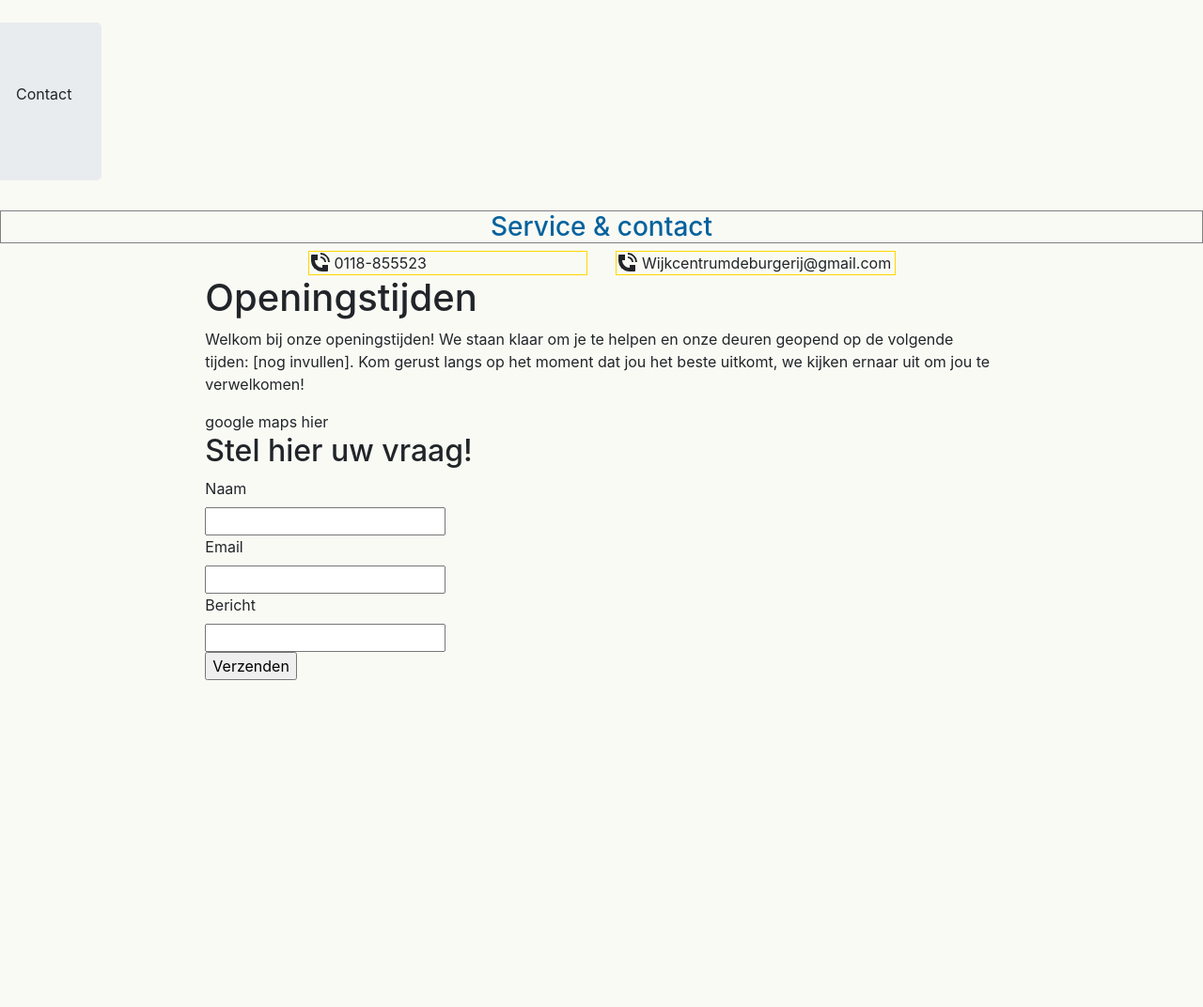
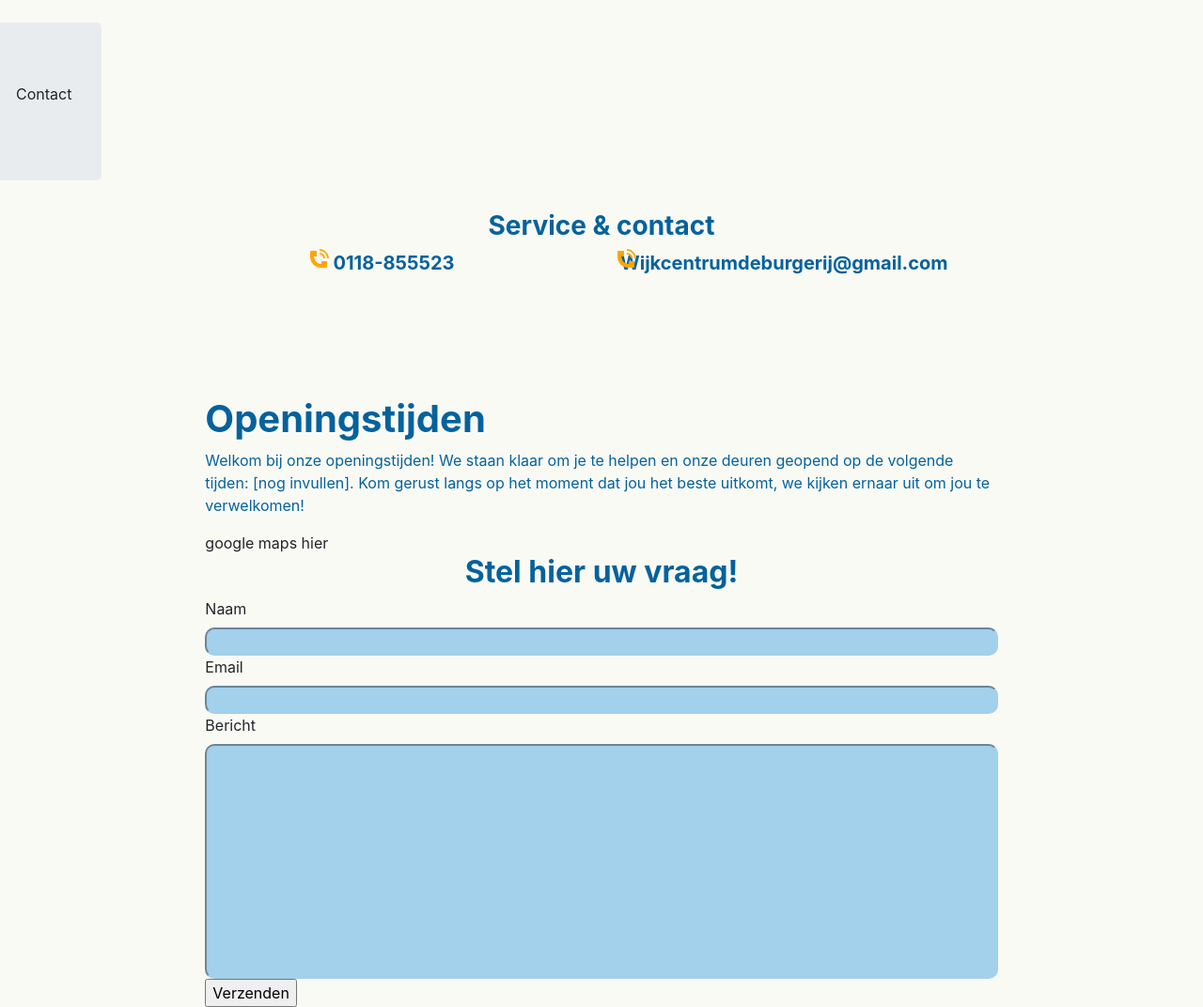
Before and after one commit to Jaffer2000/website-deburgerij, a PHP site: a page that uses index.php in a window 1280 px wide. Shown: the part 58-1130 px from the top of the page at 94% size. Before the commit the page ends 782 px from the top, so only its background shows below. Run offline with PHP 8.4, Linux system fonts and the light colour scheme; data comes from the database, SQL or seed files in the repository; some libraries are stand-ins or nearby versions.

Commit message:
tussentijdse push
is voor thuiswerken

```diff
--- a/css/css.css
+++ b/css/css.css
@@ -53,7 +53,7 @@ ul, ol {
 .contacth3{
     text-align: center;
     color: #03629D;
-    border: 1px solid gray;
+    font-weight: bold;
 }
 
 /* Phone icon */
@@ -64,8 +64,9 @@ ul, ol {
     width: 22px;
     height: 22px;
     transform: scale(var(--ggs,1));
+    color: orange;
+ }
 
- }
  .gg-phone::after,
  .gg-phone::before {
     content: "";
@@ -111,3 +112,43 @@ ul, ol {
  .telnummer{
     display: inline-block;
  }
+.openingstijdentitel{
+    font-weight: bold;
+    color: #03629D;
+    margin-top: 15%;
+}
+
+.openingstijdentekst{
+    color: #03629D;
+}
+
+.emailphonecss{
+    color: #03629D;
+    font-weight: bold;
+    font-size: 20px;
+}
+
+.contactgegevens{
+    text-align: center;
+}
+
+.contacth2{
+    color: #03629D;
+    font-weight: bold;
+    text-align: center;
+}
+
+.contactformnaamfill, .contactformemailfill {
+    width: 100%;
+    background-color: #A3D0EB;
+    border-color: #A3D0EB;
+    border-radius: 10px; /* Adjust the value to control the roundness of the corners */
+}
+
+.contactformberichtfill{
+    width: 100%;
+    height: 250px;
+    background-color: #A3D0EB;
+    border-color: #A3D0EB;
+    border-radius: 10px; /* Adjust the value to control the roundness of the corners */
+}
--- a/index.php
+++ b/index.php
@@ -22,8 +22,6 @@ if (isset($_GET["pagina"])) {
     <!--Own css-->
     <link href="css/css.css" rel="stylesheet">
 
-    <!-- Icons -->
-    <link href='https://unpkg.com/css.gg@2.0.0/icons/css/phone.css' rel='stylesheet'>
 
 </head>
 
--- a/inhoud/contact.php
+++ b/inhoud/contact.php
@@ -13,15 +13,15 @@
     </div>
 </div>
 
-<div class="row">
+<div class="row contactgegevens">
 
     <div class="col-sm-3"></div>
 
     <div class="col-sm-3">
 
-    <div style="border: 1px solid gold; display: flex; align-items: center;">
-    <span class="gg-phone" style="margin-right: 5px;"></span>
-    <p style="margin: 0;">0118-855523</p>
+    <div style="display: flex;">
+    <span class="gg-phone phonewidth" style="margin-right: 5px;"></span>
+    <p style="margin: 0;" class="emailphonecss">0118-855523</p>
 </div>
 
 
@@ -30,9 +30,9 @@
 
 <div class="col-sm-3">
 
-<div style="border: 1px solid gold; display: flex; align-items: center;">
+<div style="display: flex;">
 <span class="gg-phone" style="margin-right: 5px;"></span>
-<p style="margin: 0;">Wijkcentrumdeburgerij@gmail.com</p>
+<p style="margin: 0;" class="emailphonecss">Wijkcentrumdeburgerij@gmail.com</p>
 </div>
 
     <div class="col-sm-3"></div>
@@ -63,8 +63,8 @@
                 $tekst = $row['tekst'];
 
 
-                echo "<h1>", $titel, "</h1>";
-                echo "<p>", $tekst, "</p>";
+                echo "<h1 class=\"openingstijdentitel\">", $titel, "</h1>";
+                echo "<p class=\"openingstijdentekst\">", $tekst, "</p>";
 
             }
         } else {
@@ -100,23 +100,23 @@
 
     <div class="col-sm-8">
 
-        <h2>Stel hier uw vraag!</h2>
+        <h2 class="h2 contacth2">Stel hier uw vraag!</h2>
 
         <form class="contactform" action="">
 
             <div>
                 <label for="naam" class="contactformnaam">Naam</label> <br>
-                <input class="contactform" type="text" name="naam" required>
+                <input class="contactform contactformnaamfill" type="text" name="naam" required>
             </div>
 
             <div>
                 <label for="email" class="contactformemail">Email</label> <br>
-                <input class="contactform" type="text" name="email" required>
+                <input class="contactform contactformemailfill" type="text" name="email" required>
             </div>
 
             <div>
                 <label for="bericht" class="contactformbericht">Bericht</label> <br>
-                <input class="contactform" type="text" name="bericht" required>
+                <input class="contactform contactformberichtfill" type="text" name="bericht" required>
             </div>
 
             <div class="contactformbutten">
```
